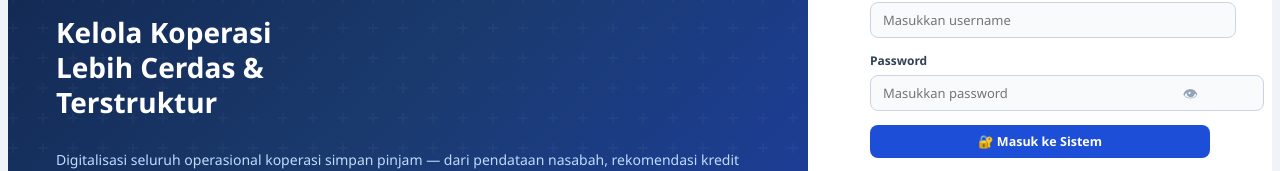
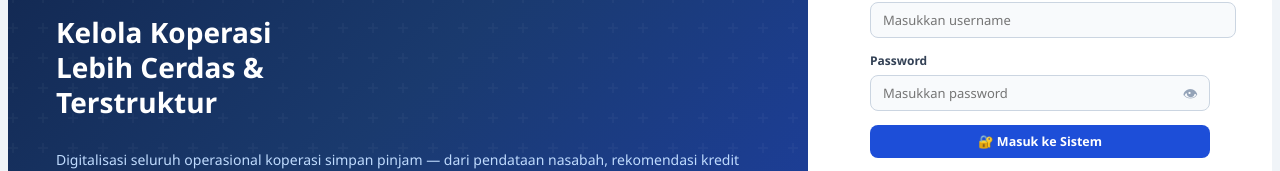
Before and after one commit to farhanfarhanfachruddin/sikredit-fe, a React (Vite) app: page /login in a window 1280 px wide. Shown: the part 315-486 px from the top of the page. Built offline with nearby package versions, Linux system fonts and the light colour scheme; no server answers.

Commit message:
fix: memperbaiki label password login index.css)

```diff
--- a/src/index.css
+++ b/src/index.css
@@ -440,8 +440,18 @@ textarea.form-control { resize: vertical; min-height: 80px; }
 .login-stat-val { font-size: 22px; font-weight: 700; }
 .login-stat-label { font-size: 11px; color: rgba(255,255,255,.65); margin-top: 2px; }
 
-.password-field { position: relative; }
-.password-field .form-control { padding-right: 40px; }
+.password-field {
+  position: relative;
+  width: 100%;
+  display: block;
+}
+
+.password-field .form-control {
+  width: 100%;
+  max-width: 100%;
+  padding-right: 40px;
+  box-sizing: border-box !important; /* Kunci biar padding gak nambah total panjang input */
+}
 .password-field .toggle-pass {
   position: absolute; right: 12px; top: 50%; transform: translateY(-50%);
   background: none; border: none; color: var(--gray-400); font-size: 15px;
```
